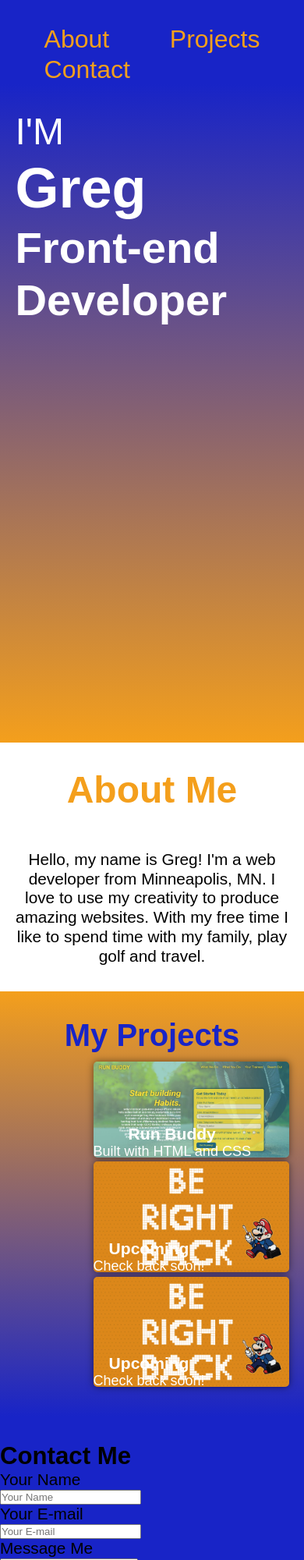
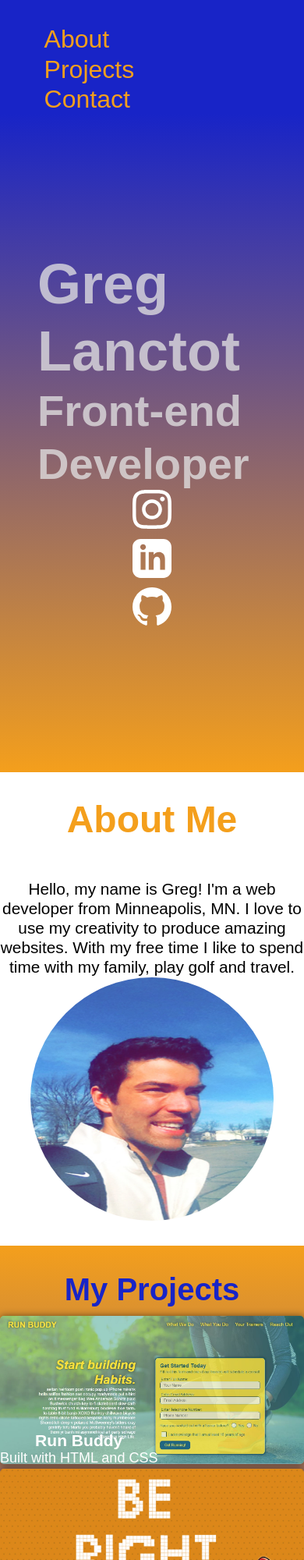
Before and after one commit to glanctot/portfolio, a plain HTML site: page index.html in a window 390 px wide. Shown: the top 2000 px of the page at 78% size. Drawn offline with Linux system fonts and the light colour scheme.

Commit message:
starting markdown

```diff
--- a/assets/css/styles.css
+++ b/assets/css/styles.css
@@ -8,16 +8,13 @@
 :root {
     --primary-color: #1824c7;
     --seconday-color: #f49f1c;
-    --tertiary-color: #fff;
+    --tertiary-color: rgba(226, 226, 226, 0.76);
 }
 
 /* header styles */
 header {
     background: var(--primary-color);
     padding: 1.5em 2em;
-    display: flex;
-    flex-wrap: wrap;
-    justify-content: flex-end;
 }
 
 header a {
@@ -28,7 +25,7 @@ header a {
 header nav ul {
     display: flex;
     flex-wrap: wrap;
-    justify-content: space-between;
+    justify-content: flex-end;
     align-items: center;
     list-style: none;
 }
@@ -63,10 +60,14 @@ header nav ul li a:hover::after {
     height: 100vh;
     color: var(--tertiary-color);
     font-size: 3rem;
+    display: flex;
+    justify-content: space-between;
+    padding: 5em;
 }
 
-.hero-text h3 {
-    font-size: 3.5rem;
+.social {
+    display: flex;
+    flex-direction: column;
 }
 /* end of hero */
 
@@ -74,10 +75,6 @@ section {
     padding: 2rem 0;
 }
 
-.container {
-    margin: 0 auto;
-    width: min(90%, 70rem);
-}
 body {
     font-size: 1.3rem;
     line-height: 1.2;
@@ -87,6 +84,10 @@ body {
 }
 /* start of about me */
 .about-me {
+    display: flex;
+    flex-direction: column;
+    justify-content: center;
+    align-items: center;
     text-align: center;
 }
 
@@ -96,15 +97,20 @@ body {
     padding-bottom: 1em;
     margin: 0 auto 0 auto;
 }
-
+.about-me img {
+    width: 15em;
+    height: 15em;
+    border-radius: 50%;
+}
 /* end of about me */
 
 /* start of projects */
 
 .my-projects {
     display: flex;
-    flex-wrap: wrap;
     flex-direction: column;
+    justify-content: center;
+    align-items: center;
     text-align: center;
     color: var(--primary-color);
     background: linear-gradient(#f49f1c,#1824c7);
@@ -114,8 +120,8 @@ body {
     font-size: 2.5rem;
     margin-bottom: 10px;
 }
+
 .project {
-    padding-left: 100px;
     position: relative;
 }
 
@@ -131,21 +137,39 @@ body {
     bottom: 0;
     bottom: 2px;
     font-size: 1.125rem;
-    color: var(--tertiary-color);
+    color: white;
 }
-
 
 .contact {
     background: var(--primary-color);
+    color: var(--tertiary-color);
+    text-align: center;
 }
 
-input, textarea {
-    display: block;
-}
 @media screen and (max-width: 980px) {
     header {
       padding-bottom: 0;
       justify-content: center;
       position: relative;
     }
+
 }
+
+@media screen and (max-width: 768px) {
+    .hero {
+        flex: 0 100%;
+    }
+}
+@media screen and (max-width: 575px) {
+    header nav ul {
+        display: block;
+    }
+
+    .hero {
+        display: flex;
+        flex-direction: column;
+        justify-content: center;
+        align-items: center;
+        padding: 1em;
+    }
+}
--- a/index.html
+++ b/index.html
@@ -29,9 +29,19 @@
     <!-- hero -->
     <section class="hero">
         <div class="container">
-            <p>I'M</p>
-                <h2>Greg</h2>
+                <h2>Greg Lanctot</h2>
                 <h3>Front-end Developer</h3>
+        </div>
+        <div class="social">
+            <a href="https://www.instagram.com/lanctotgreg/" target="_blank">
+                <svg xmlns="http://www.w3.org/2000/svg" fill="#ffffff" width="50" height="50" viewBox="0 0 24 24"><path d="M12 2.163c3.204 0 3.584.012 4.85.07 3.252.148 4.771 1.691 4.919 4.919.058 1.265.069 1.645.069 4.849 0 3.205-.012 3.584-.069 4.849-.149 3.225-1.664 4.771-4.919 4.919-1.266.058-1.644.07-4.85.07-3.204 0-3.584-.012-4.849-.07-3.26-.149-4.771-1.699-4.919-4.92-.058-1.265-.07-1.644-.07-4.849 0-3.204.013-3.583.07-4.849.149-3.227 1.664-4.771 4.919-4.919 1.266-.057 1.645-.069 4.849-.069zm0-2.163c-3.259 0-3.667.014-4.947.072-4.358.2-6.78 2.618-6.98 6.98-.059 1.281-.073 1.689-.073 4.948 0 3.259.014 3.668.072 4.948.2 4.358 2.618 6.78 6.98 6.98 1.281.058 1.689.072 4.948.072 3.259 0 3.668-.014 4.948-.072 4.354-.2 6.782-2.618 6.979-6.98.059-1.28.073-1.689.073-4.948 0-3.259-.014-3.667-.072-4.947-.196-4.354-2.617-6.78-6.979-6.98-1.281-.059-1.69-.073-4.949-.073zm0 5.838c-3.403 0-6.162 2.759-6.162 6.162s2.759 6.163 6.162 6.163 6.162-2.759 6.162-6.163c0-3.403-2.759-6.162-6.162-6.162zm0 10.162c-2.209 0-4-1.79-4-4 0-2.209 1.791-4 4-4s4 1.791 4 4c0 2.21-1.791 4-4 4zm6.406-11.845c-.796 0-1.441.645-1.441 1.44s.645 1.44 1.441 1.44c.795 0 1.439-.645 1.439-1.44s-.644-1.44-1.439-1.44z"/></svg>
+            </a>
+            <a href="#" target="_blank">
+                <svg xmlns="http://www.w3.org/2000/svg" fill="#ffffff" width="50" height="50" viewBox="0 0 24 24"><path d="M19 0h-14c-2.761 0-5 2.239-5 5v14c0 2.761 2.239 5 5 5h14c2.762 0 5-2.239 5-5v-14c0-2.761-2.238-5-5-5zm-11 19h-3v-11h3v11zm-1.5-12.268c-.966 0-1.75-.79-1.75-1.764s.784-1.764 1.75-1.764 1.75.79 1.75 1.764-.783 1.764-1.75 1.764zm13.5 12.268h-3v-5.604c0-3.368-4-3.113-4 0v5.604h-3v-11h3v1.765c1.396-2.586 7-2.777 7 2.476v6.759z"/></svg>
+            </a>
+            <a href="https://github.com/glanctot" target="_blank">
+                <svg xmlns="http://www.w3.org/2000/svg" fill="#ffffff" width="50" height="50" viewBox="0 0 24 24"><path d="M12 0c-6.626 0-12 5.373-12 12 0 5.302 3.438 9.8 8.207 11.387.599.111.793-.261.793-.577v-2.234c-3.338.726-4.033-1.416-4.033-1.416-.546-1.387-1.333-1.756-1.333-1.756-1.089-.745.083-.729.083-.729 1.205.084 1.839 1.237 1.839 1.237 1.07 1.834 2.807 1.304 3.492.997.107-.775.418-1.305.762-1.604-2.665-.305-5.467-1.334-5.467-5.931 0-1.311.469-2.381 1.236-3.221-.124-.303-.535-1.524.117-3.176 0 0 1.008-.322 3.301 1.23.957-.266 1.983-.399 3.003-.404 1.02.005 2.047.138 3.006.404 2.291-1.552 3.297-1.23 3.297-1.23.653 1.653.242 2.874.118 3.176.77.84 1.235 1.911 1.235 3.221 0 4.609-2.807 5.624-5.479 5.921.43.372.823 1.102.823 2.222v3.293c0 .319.192.694.801.576 4.765-1.589 8.199-6.086 8.199-11.386 0-6.627-5.373-12-12-12z"/></svg>
+            </a>
         </div>
     </section>
 
@@ -42,6 +52,7 @@
                 <p>Hello, my name is Greg!  I'm a web developer from Minneapolis, MN.  I love to use my creativity to produce amazing websites.
                 With my free time I like to spend time with my family, play golf and travel.</p>
         </div>
+        <img src="./assets/images/greg.JPG" alt="A picture of Greg">
     </section>
 
     <!-- projects -->
@@ -85,19 +96,7 @@
     <!-- contact -->
         <section id="contact-me" class="contact">
                 <h2>Contact Me</h2>
-                <form>
-                    <label for="contact-name">Your Name</label>
-                    <input type="text" for="contact-name" placeholder="Your Name">
-
-                    <label for="email">Your E-mail</label>
-                    <input type="email" for="email" placeholder="Your E-mail">
-
-                    <label for="contact-message">Message Me</label>
-                    <textarea id="contact-message" placeholder="Your Message"></textarea>
-
-                    <button type="submit">Send</button>
-                </form>
-            </div>
+                <p>gregory.lanctot28@gmail.com</p>
         </section>
 </body>
 </html>
```
Also changed, not shown: assets/images/greg.JPG (added), 1 other file.
